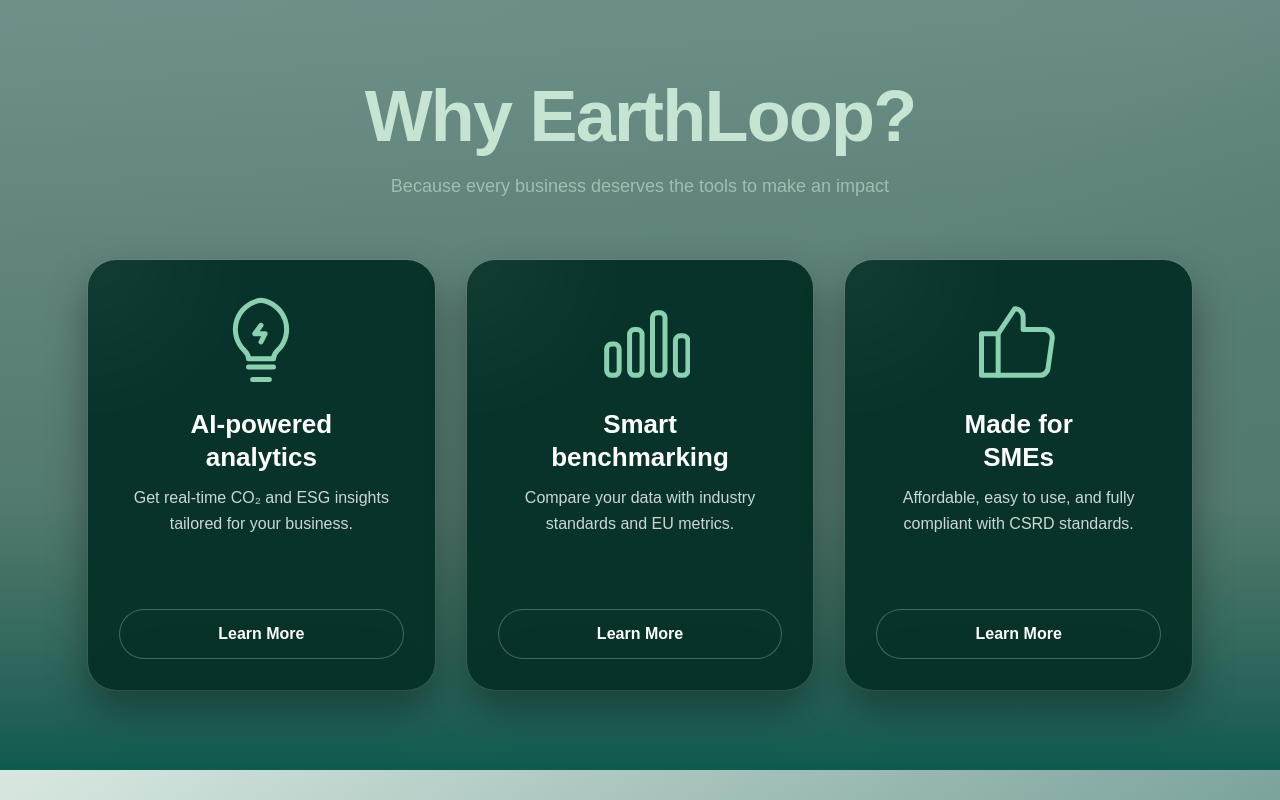
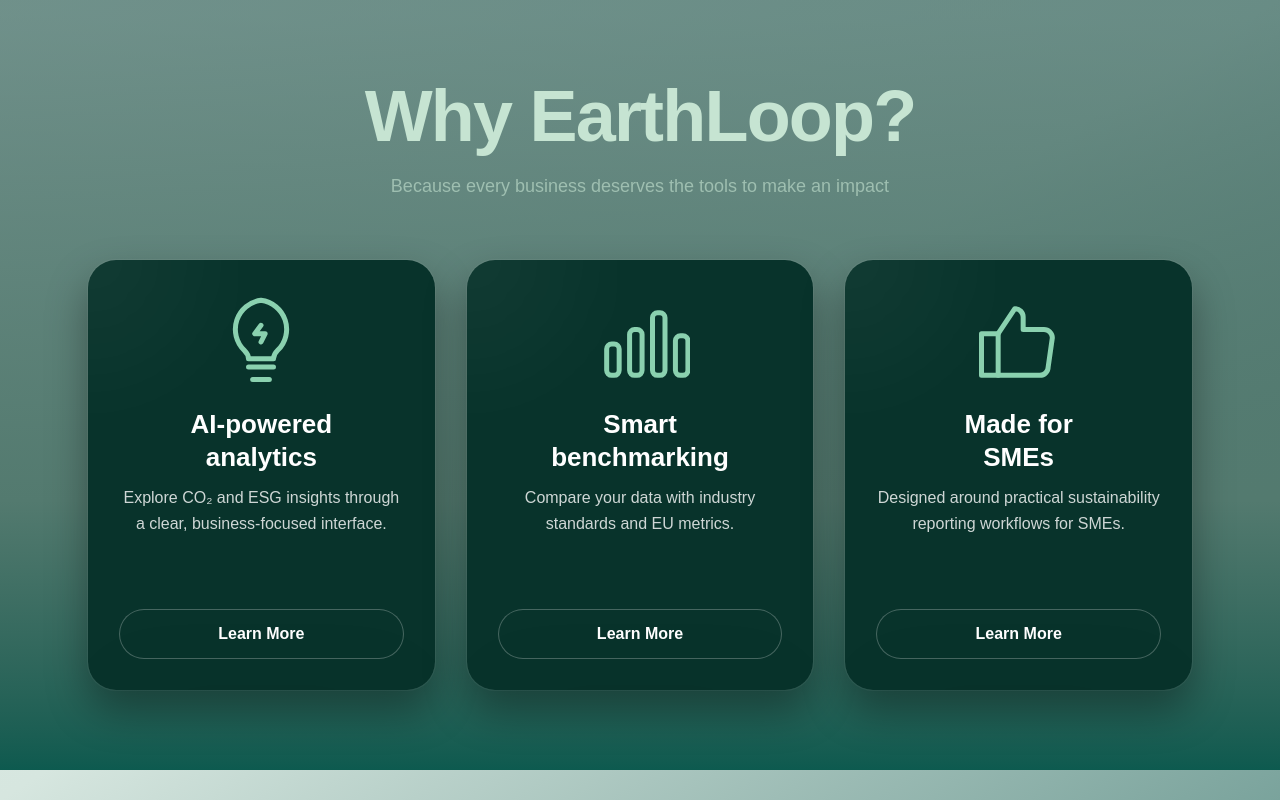
Before and after one commit to itsherhere/EarthLoop, a Next.js app: page /why-earthloop in a window 1280 px wide. Built offline with nearby package versions, Linux system fonts and the light colour scheme; a web font is replaced by a local one.

Commit message:
docs: make sustainability claims portfolio-safe

```diff
--- a/components/WhyEarthLoop.tsx
+++ b/components/WhyEarthLoop.tsx
@@ -12,7 +12,7 @@
 const features: Feature[] = [
   {
     title: "AI-powered\nanalytics",
-    desc: "Get real-time CO₂ and ESG insights tailored for your business.",
+    desc: "Explore CO₂ and ESG insights through a clear, business-focused interface.",
     icon: (
       <svg viewBox="0 0 24 24" width="100" height="100" className="mx-auto">
         <g fill="none" stroke="#8AD1AF" strokeWidth="1.2" strokeLinecap="round" strokeLinejoin="round">
@@ -40,7 +40,7 @@
   },
   {
     title: "Made for\nSMEs",
-    desc: "Affordable, easy to use, and fully compliant with CSRD standards.",
+    desc: "Designed around practical sustainability reporting workflows for SMEs.",
     icon: (
       <svg viewBox="0 0 24 24" width="100" height="100" className="mx-auto">
         <g fill="none" stroke="#8AD1AF" strokeWidth="1.2" strokeLinecap="round" strokeLinejoin="round">
```
